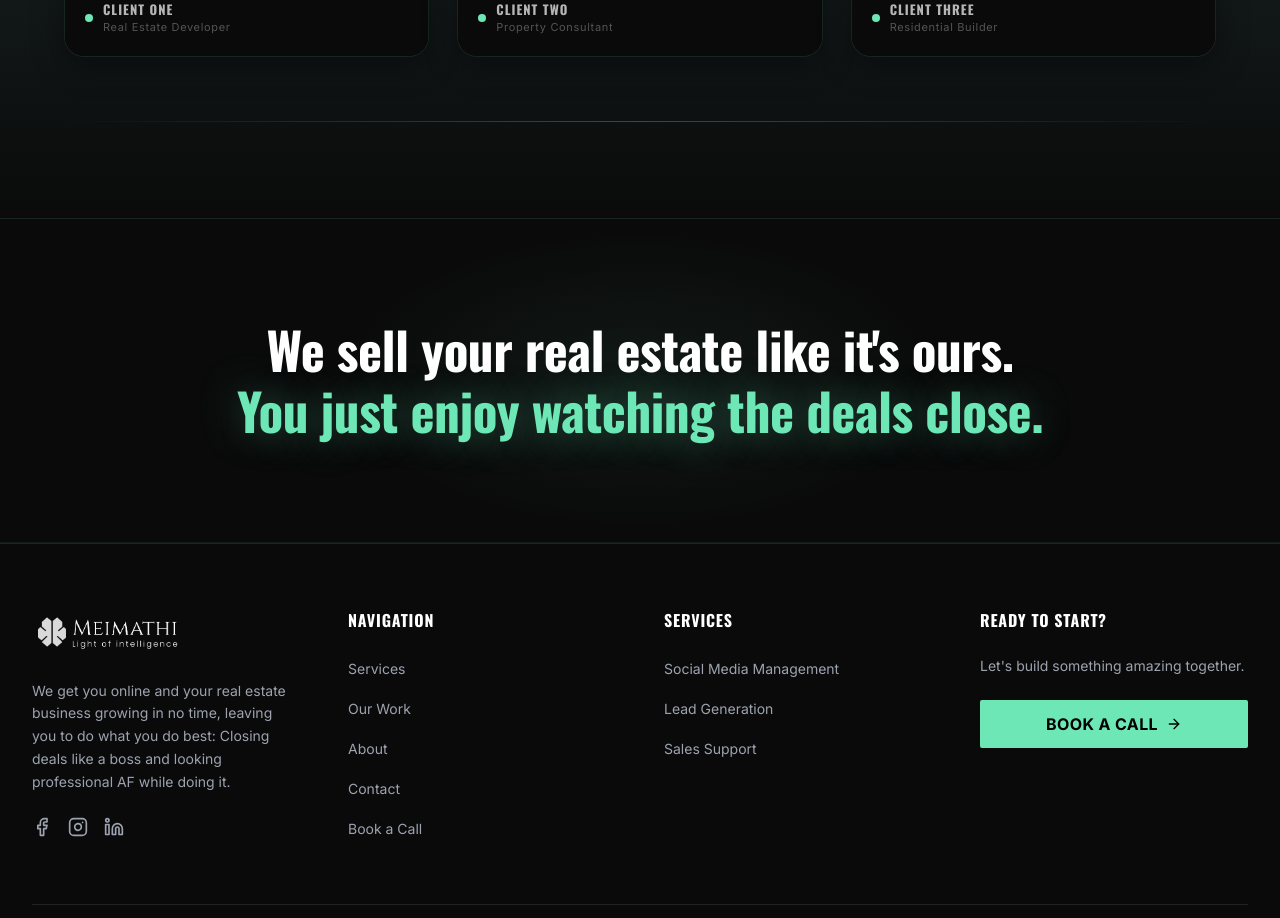
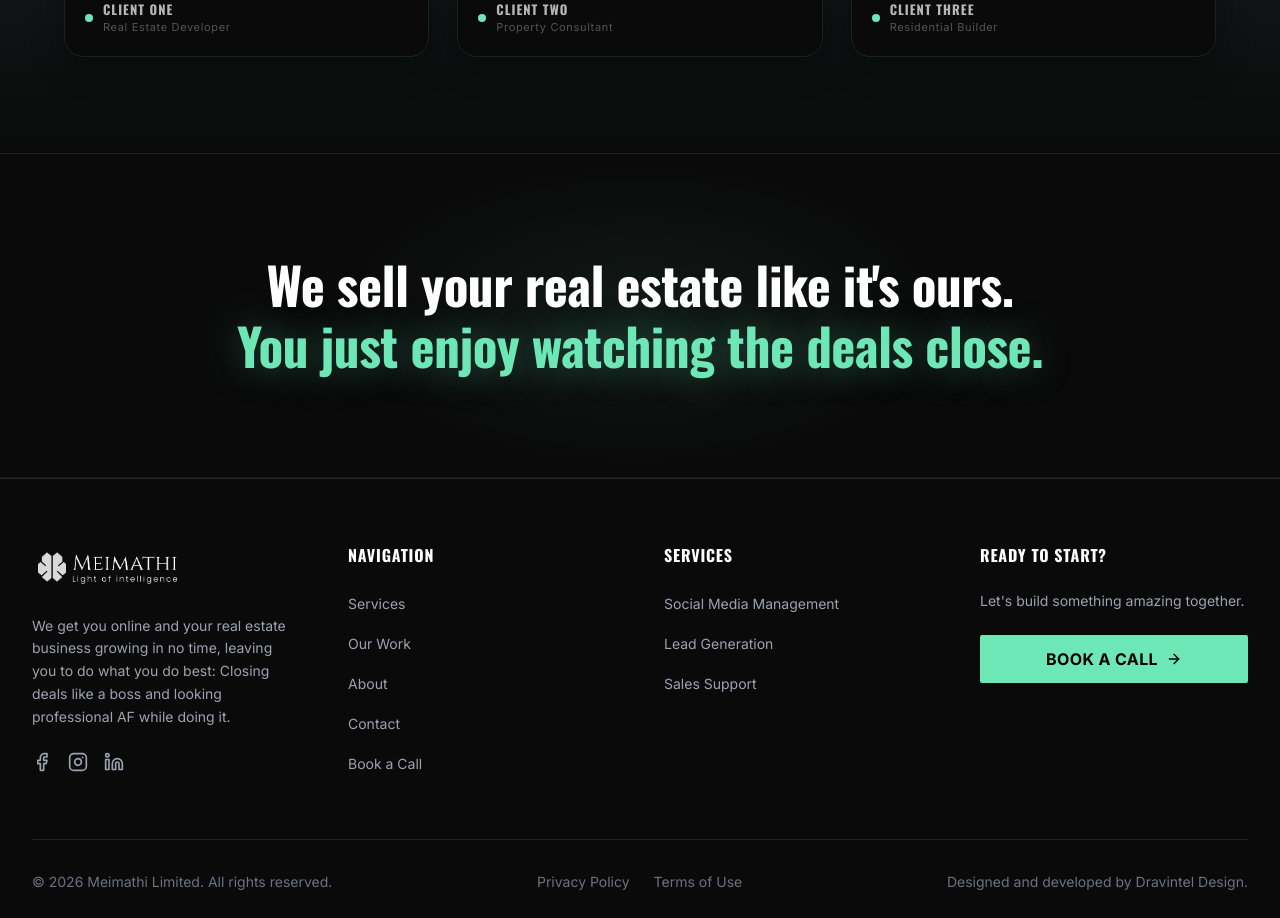
Before and after one commit to dravintel-design/meimadhi, a React (Vite) app: page / in a window 1280 px wide. Shown: the part 4340-5258 px from the top of the page. Built offline with nearby package versions, Linux system fonts and the light colour scheme.

Commit message:
fix: remove duplicate inner border below testimonials above quote

```diff
--- a/src/components/home/Testimonials.jsx
+++ b/src/components/home/Testimonials.jsx
@@ -317,13 +317,6 @@ const Testimonials = () => {
                     ))}
                 </div>
 
-                {/* ── Bottom accent line ── */}
-                <div style={{
-                    marginTop: 64,
-                    height: 1,
-                    background: `linear-gradient(90deg, transparent, ${NEON}, transparent)`,
-                    opacity: 0.3,
-                }} />
             </div>
         </section>
     );
```
